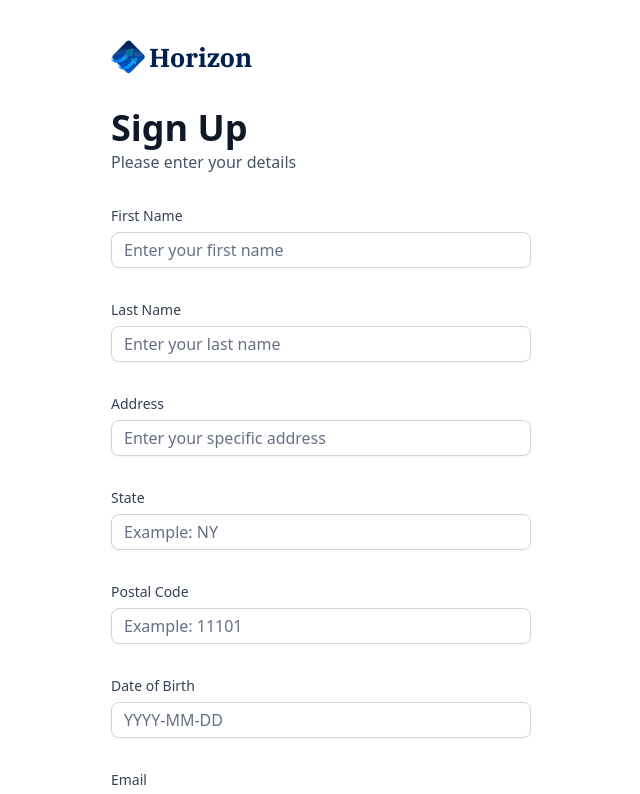
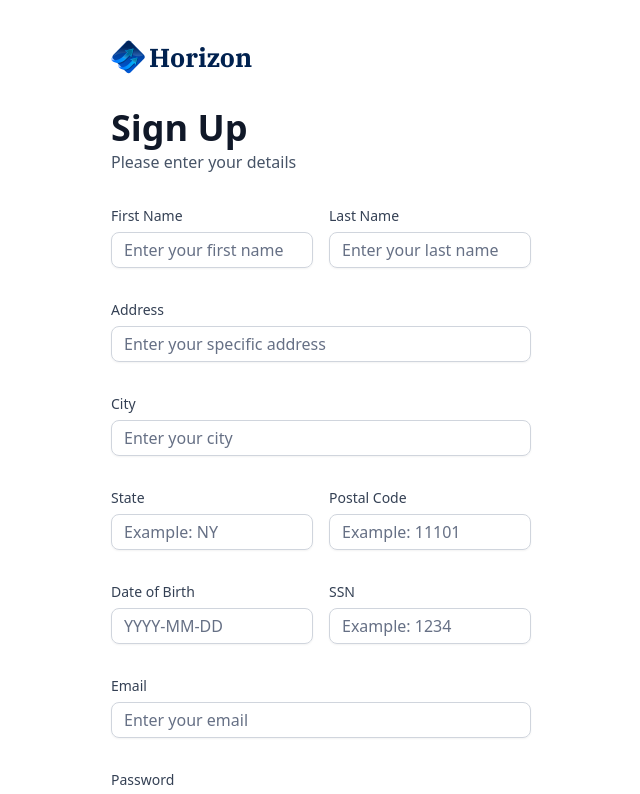
Before and after one commit to hoondongseo/banking, a Next.js app: page /sign-up in a window 1280 px wide. Shown: the top 794 px of the page, without its empty margins (319-959 px from the left). Built offline with nearby package versions, Linux system fonts and the light colour scheme.

Commit message:
Complete Auth Page UI

```diff
--- a/components/AuthForm.tsx
+++ b/components/AuthForm.tsx
@@ -21,14 +21,19 @@ import { Input } from "@/components/ui/input"
 import CustomInput from './CustomInput';
 import { authFormSchema } from '@/lib/utils';
 import { Loader2 } from 'lucide-react';
+import { useRouter } from 'next/navigation';
+import { signIn, signUp } from '@/lib/actions/user.actions';
 
 const AuthForm = ({ type }: { type: string }) => {
+    const router = useRouter();
     const [user, setUser] = useState(null);
     const [isLoading, setIsLoading] = useState(false);
 
+    const formSchema = authFormSchema(type);
+
     // 1. Define your form.
-    const form = useForm<z.infer<typeof authFormSchema>>({
-        resolver: zodResolver(authFormSchema),
+    const form = useForm<z.infer<typeof formSchema>>({
+        resolver: zodResolver(formSchema),
         defaultValues: {
             email: "",
             password: ''
@@ -36,12 +41,32 @@ const AuthForm = ({ type }: { type: string }) => {
     })
 
     // 2. Define a submit handler.
-    function onSubmit(values: z.infer<typeof authFormSchema>) {
-        // Do something with the form values.
-        // ✅ This will be type-safe and validated.
-        setIsLoading(true)
-        console.log(values)
+    const onSubmit = async (data: z.infer<typeof formSchema>) => {
+        setIsLoading(true);
+        try {
+            // Sign up with Appwrite & create plain link token
+
+            if (type === 'sign-up') {
+                const newUser = await signUp(data);
+
+                setUser(newUser);
+            }
+
+            if (type === 'sign-in') {
+                const response = await signIn({
+                    email: data.email,
+                    password: data.password,
+                })
+
+                if (response) router.push('/');
+            }
+
+        } catch (error) {
+            console.log(error);
+        } finally {
             setIsLoading(false);
+        }
+
     }
 
     return (
@@ -85,18 +110,28 @@ const AuthForm = ({ type }: { type: string }) => {
                         <form onSubmit={form.handleSubmit(onSubmit)} className="space-y-8">
                             {type === 'sign-up' && (
                                 <>
+                                    <div className="flex gap-4">
                                         <CustomInput control={form.control}
                                             name='firstName' label="First Name" placeholder='Enter your first name' />
                                         <CustomInput control={form.control}
                                             name='lastName' label="Last Name" placeholder='Enter your last name' />
+                                    </div>
                                     <CustomInput control={form.control}
-                                        name='address' label="Address" placeholder='Enter your specific address' />
+                                        name='address1' label="Address" placeholder='Enter your specific address' />
+                                    <CustomInput control={form.control}
+                                        name='city' label="City" placeholder='Enter your city' />
+                                    <div className="flex gap-4">
                                         <CustomInput control={form.control}
                                             name='state' label="State" placeholder='Example: NY' />
                                         <CustomInput control={form.control}
                                             name='postalCode' label="Postal Code" placeholder='Example: 11101' />
+                                    </div>
+                                    <div className="flex gap-4">
                                         <CustomInput control={form.control}
                                             name='dateOfBirth' label="Date of Birth" placeholder='YYYY-MM-DD' />
+                                        <CustomInput control={form.control}
+                                            name='ssn' label="SSN" placeholder='Example: 1234' />
+                                    </div>
                                 </>
                             )}
 
--- a/components/CustomInput.tsx
+++ b/components/CustomInput.tsx
@@ -6,9 +6,11 @@ import { Control, FieldPath } from 'react-hook-form'
 import { z } from 'zod'
 import { authFormSchema } from '@/lib/utils'
 
+const formSchema = authFormSchema('sign-up')
+
 interface CustomInput {
-    control: Control<z.infer<typeof authFormSchema>>,
-    name: FieldPath<z.infer<typeof authFormSchema>>,
+    control: Control<z.infer<typeof formSchema>>,
+    name: FieldPath<z.infer<typeof formSchema>>,
     label: string,
     placeholder: string
 }
--- /dev/null
+++ b/lib/actions/user.actions.ts
@@ -0,0 +1,17 @@
+'use server';
+
+export const signIn = async () => {
+    try {
+        // Mutation / Database / Make fetch
+    } catch (error) {
+        console.error('Error', error);
+    }
+}
+
+export const signUp = async (userData: SignUpParams) => {
+    try {
+        // Create a user account
+    } catch (error) {
+        console.error('Error', error);
+    }
+}
--- a/lib/utils.ts
+++ b/lib/utils.ts
@@ -195,7 +195,17 @@ export const getTransactionStatus = (date: Date) => {
   return date > twoDaysAgo ? "Processing" : "Success";
 };
 
-export const authFormSchema = z.object({
+export const authFormSchema = (type: string) => z.object({
+  // sign up
+  firstName: type === 'sign-in' ? z.string().optional() : z.string().min(3),
+  lastName: type === 'sign-in' ? z.string().optional() : z.string().min(3),
+  address1: type === 'sign-in' ? z.string().optional() : z.string().max(50),
+  city: type === 'sign-in' ? z.string().optional() : z.string().max(50),
+  state: type === 'sign-in' ? z.string().optional() : z.string().min(2).max(2),
+  postalCode: type === 'sign-in' ? z.string().optional() : z.string().min(3).max(6),
+  dateOfBirth: type === 'sign-in' ? z.string().optional() : z.string().min(3),
+  ssn: type === 'sign-in' ? z.string().optional() : z.string().min(3),
+  // both
   email: z.string().email(),
   password: z.string().min(8),
 })
```
Lines whose indentation alone changed are shown as unchanged.
